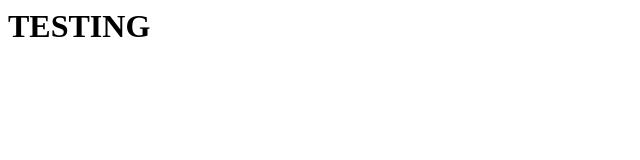
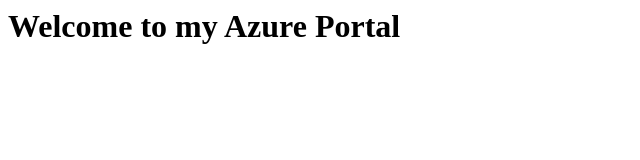
Before and after one commit to abiprakashc/mytrainings, a plain HTML site: page index.html in a window 1280 px wide. Shown: the whole page, without its empty margins (0-640 px from the left). Drawn offline with Linux system fonts and the light colour scheme.

Commit message:
Update index.html

```diff
--- a/index.html
+++ b/index.html
@@ -1,3 +1,3 @@
 <html>
-<h1>TESTING</h1>
+<h1>Welcome to my Azure Portal</h1>
 </html>
```
